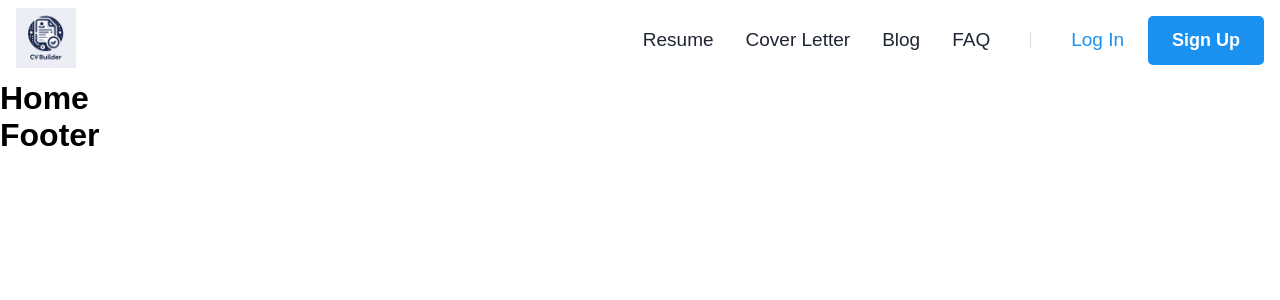
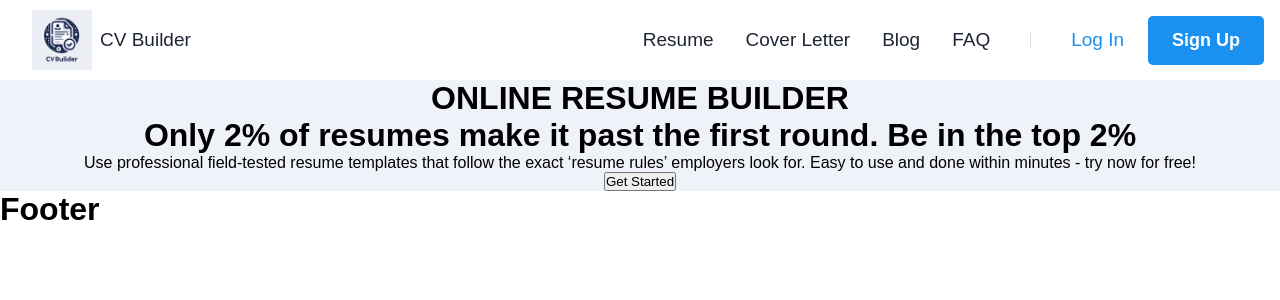
Before and after one commit to AgrisMag/cv-builder, a React (Vite) app: page / in a window 1280 px wide. Shown: the top 300 px of the page. Built offline with nearby package versions, Linux system fonts and the light colour scheme.

Commit message:
adds some text to home page

```diff
--- a/src/components/layout/Header.tsx
+++ b/src/components/layout/Header.tsx
@@ -5,9 +5,10 @@ import logo from "../../assets/logo.svg";
 const Header = () => {
   return (
     <HeaderContainer>
-      <Link to="/">
+      <HomeNavigationLink to="/">
         <Logo src={logo} alt="CV Builder Logo" />
-      </Link>
+        <p>CV Builder</p>
+      </HomeNavigationLink>
       <NavigationContainer>
         <StyledLink to="/resume">Resume</StyledLink>
         <StyledLink to="/cover-letter">Cover Letter</StyledLink>
@@ -37,6 +38,17 @@ const NavigationContainer = styled.nav`
 
 const Logo = styled.img`
   height: 60px;
+  margin-right: 8px;
+`;
+
+const HomeNavigationLink = styled(Link)`
+  display: flex;
+  align-items: center;
+  text-decoration: none;
+  color: #1e2532;
+  font-size: 19px;
+  font-weight: 400;
+  padding: 0 16px;
 `;
 
 const StyledLink = styled(Link)`
--- a/src/pages/HomePage.tsx
+++ b/src/pages/HomePage.tsx
@@ -1,9 +1,37 @@
+import styled from "@emotion/styled";
+
 const HomePage = () => {
   return (
-    <div>
-      <h1>Home</h1>
-    </div>
+    <HomePageContainer>
+      <HeroSection>
+        <h1>ONLINE RESUME BUILDER</h1>
+        <h1>
+          Only 2% of resumes make it past the first round. Be in the top 2%
+        </h1>
+        <p>
+          Use professional field-tested resume templates that follow the exact
+          ‘resume rules’ employers look for. Easy to use and done within minutes
+          - try now for free!
+        </p>
+        <button>Get Started</button>
+      </HeroSection>
+    </HomePageContainer>
   );
 };
 
+const HomePageContainer = styled.div`
+  display: flex;
+  flex-direction: column;
+  align-items: center;
+  justify-content: center;
+  background-color: #eff2f9;
+`;
+
+const HeroSection = styled.div`
+  display: flex;
+  flex-direction: column;
+  align-items: center;
+  justify-content: center;
+`;
+
 export default HomePage;
```
